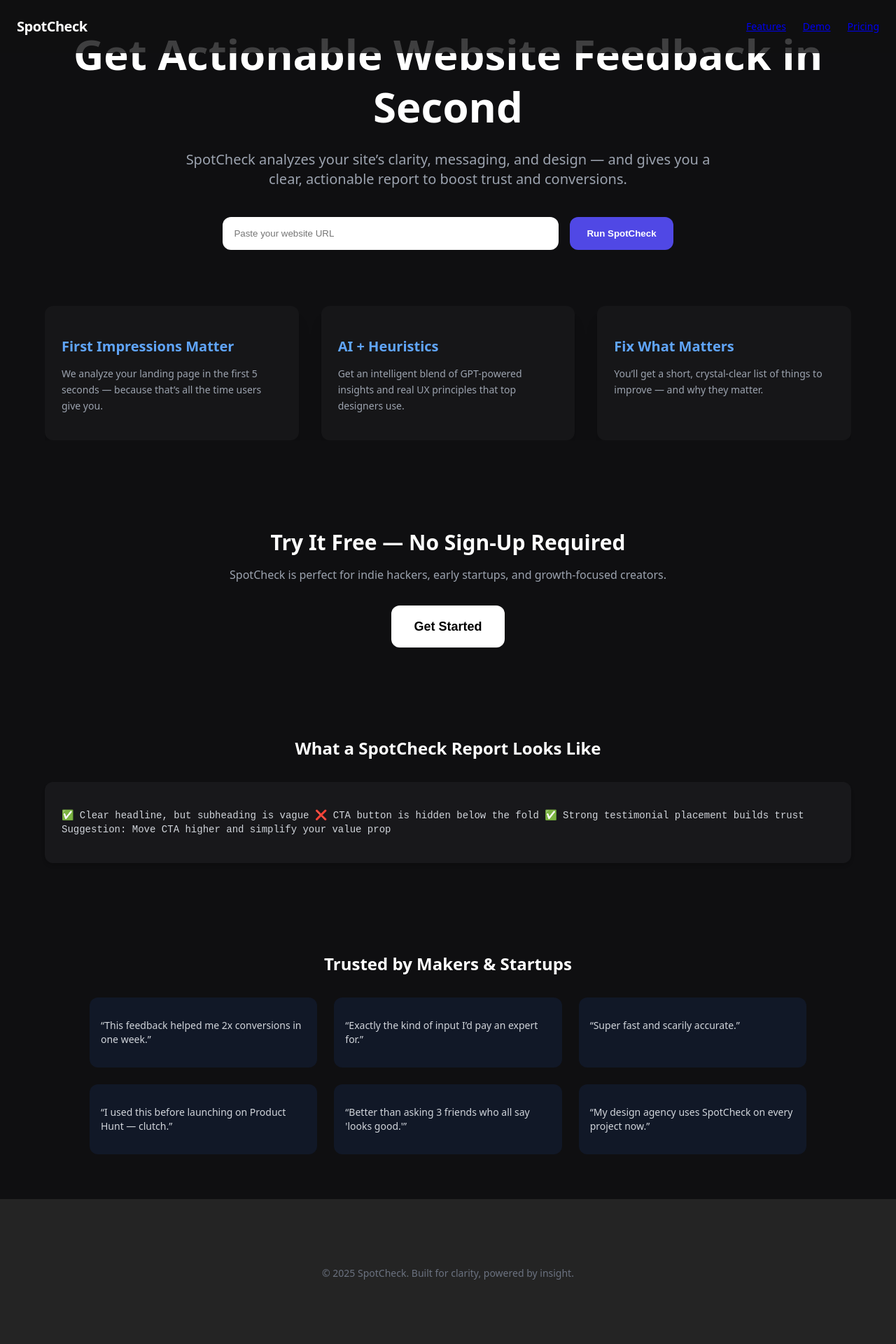
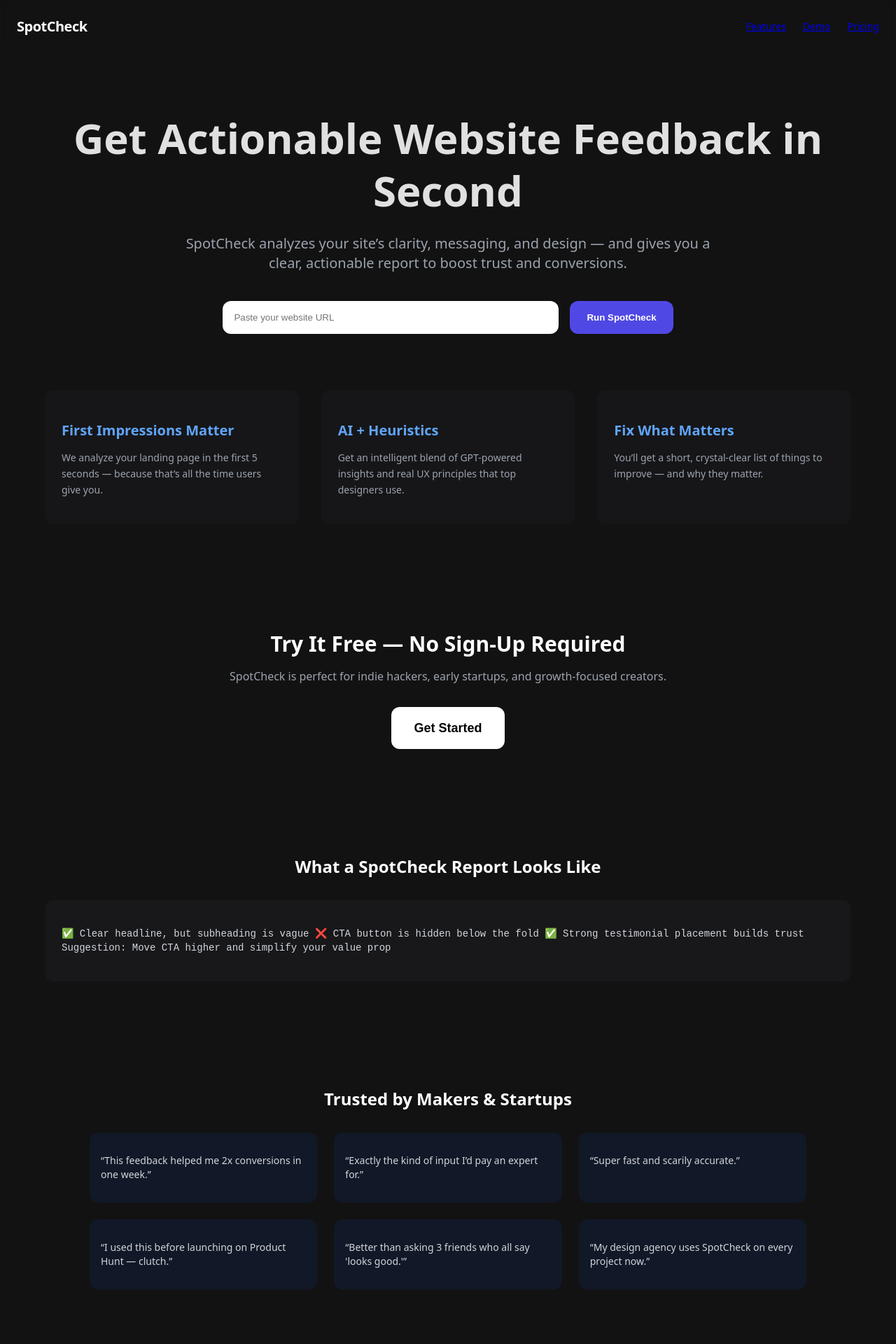
Before and after one commit to hampusbosson/lucid-view-app, a React (Vite) app in the folder frontend/: page / in a window 1280 px wide. Shown: the top 1920 px of the page at 70% size. Before the commit the page ends 1829 px from the top, so only its background shows below. Built offline with nearby package versions, Linux system fonts and the light colour scheme.

Commit message:
style: style landing page

```diff
--- a/frontend/src/app/routes/landing.tsx
+++ b/frontend/src/app/routes/landing.tsx
@@ -1,22 +1,20 @@
 import { useState } from "react";
 import { motion } from "framer-motion";
-import Header from "../../components/ui/header";
-import Footer from "../../components/ui/footer";
+import LandingLayout from "../../components/layouts/landing-layout";
 
 const LandingPage = () => {
   const [url, setUrl] = useState("");
 
   return (
-    <div className="w-screen max-w-full flex flex-col">
-      <Header />
-      <div className="bg-[#0f0f11] text-white pt-42 pb-16 font-sans">
+    <LandingLayout>
+      <div className="flex flex-col justify-center items-center py-20 bg-background">
         <motion.header
           initial={{ opacity: 0, y: -30 }}
           animate={{ opacity: 1, y: 0 }}
           transition={{ duration: 0.6 }}
-          className="w-full mx-auto text-center mb-20"
+          className="w-full mx-auto text-center mb-20 pt-10"
         >
-          <h1 className="text-6xl font-extrabold mb-6 leading-tight bg-gradient-to-r from-blue-400 to-blue-600 bg-clip-text">
+          <h1 className="text-6xl font-semibold mb-6 leading-tight bg-gradient-to-r from-blue-400 to-blue-600 bg-clip-text">
             Get Actionable Website Feedback in Second
           </h1>
           <p className="text-xl text-gray-400 max-w-3xl mx-auto">
@@ -50,7 +48,7 @@
           whileInView="visible"
           viewport={{ once: true }}
           transition={{ staggerChildren: 0.2 }}
-          className="max-w-6xl mx-auto grid grid-cols-1 md:grid-cols-3 gap-8 mb-32 overflow-x-hidden overflow-y-hidden"
+          className="max-w-6xl mx-auto grid grid-cols-1 md:grid-cols-3 gap-8 mb-32"
         >
           {[
             {
@@ -71,7 +69,7 @@
               initial={{ opacity: 0, y: 20 }}
               whileInView={{ opacity: 1, y: 0 }}
               transition={{ duration: 0.6, delay: i * 0.2 }}
-              className="bg-[#161618] border border-gray-800 p-6 rounded-xl shadow-xl"
+              className="bg-[#161618] border border-gray-800 p-6 rounded-xl"
             >
               <h3 className="text-xl font-semibold mb-2 text-blue-400">
                 {f.title}
@@ -111,7 +109,7 @@
           <h3 className="text-center text-2xl font-semibold mb-8 text-white">
             What a SpotCheck Report Looks Like
           </h3>
-          <div className="bg-[#18181b] p-6 rounded-xl border border-gray-700 shadow-md">
+          <div className="bg-[#18181b] p-6 rounded-xl border border-gray-700">
             <pre className="text-gray-300 text-sm whitespace-pre-wrap">
               ✅ Clear headline, but subheading is vague ❌ CTA button is hidden
               below the fold ✅ Strong testimonial placement builds trust
@@ -148,8 +146,7 @@
           </div>
         </motion.section>
       </div>
-      <Footer />
-    </div>
+    </LandingLayout>
   );
 };
 
--- a/frontend/src/components/ui/footer.tsx
+++ b/frontend/src/components/ui/footer.tsx
@@ -1,6 +1,6 @@
 const Footer = () => {
   return (
-    <footer className="text-center text-sm text-gray-500 mt-24 overflow-x-hidden">
+    <footer className="text-center text-sm text-gray-500 mt-24">
       &copy; 2025 SpotCheck. Built for clarity, powered by insight.
     </footer>
   );
--- a/frontend/src/components/ui/header.tsx
+++ b/frontend/src/components/ui/header.tsx
@@ -1,6 +1,6 @@
 const Header = () => {
   return (
-    <header className="w-full py-6 border-b border-gray-800 fixed top-0 z-50 bg-[#0f0f11]/80 backdrop-blur-md shadow-lg ring-1 ring-white/10">
+    <header className="w-full py-6 border-b fixed backdrop">
       <div className="max-w-7xl mx-auto px-6 flex items-center justify-between">
         <div className="text-xl font-semibold text-white tracking-tight">
           SpotCheck
```
